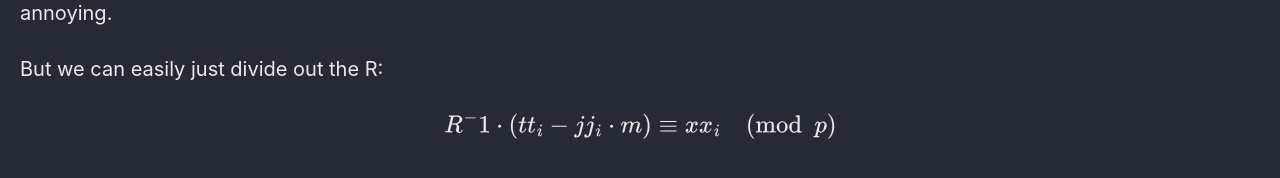
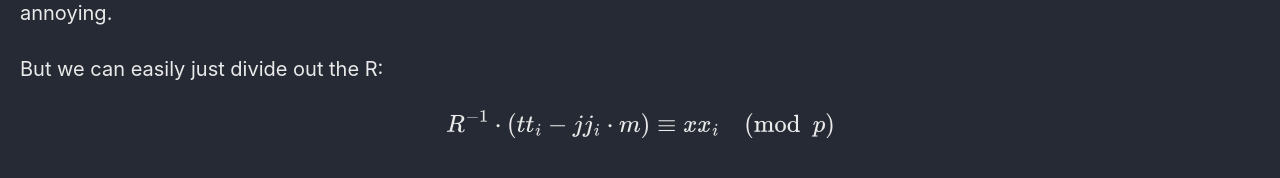
Before and after one commit to Connor-McCartney/Connor-McCartney.github.io, a Jekyll site: the page built from _pages/cryptography/other/Nostalgic-SECCONCTF14.md, in a window 1280 px wide and 900 px high, scrolled down 10348 px. Shown: the part 710-888 px from the top of the window. Built offline with Jekyll 4.4.1, drawn with Linux system fonts in a browser that asks for light colours; cached includes are drawn as plain includes.

```diff
--- a/_pages/cryptography/other/Nostalgic-SECCONCTF14.md
+++ b/_pages/cryptography/other/Nostalgic-SECCONCTF14.md
@@ -457,4 +457,4 @@ Here `tt_i - jj_i * m` is just a constant now, but there is still 2 unknowns mul
 
 But we can easily just divide out the R:
 
-$$R^-1 \cdot (tt_i - jj_i \cdot m) \equiv xx_i \pmod p$$
+$$R^{-1} \cdot (tt_i - jj_i \cdot m) \equiv xx_i \pmod p$$
```
